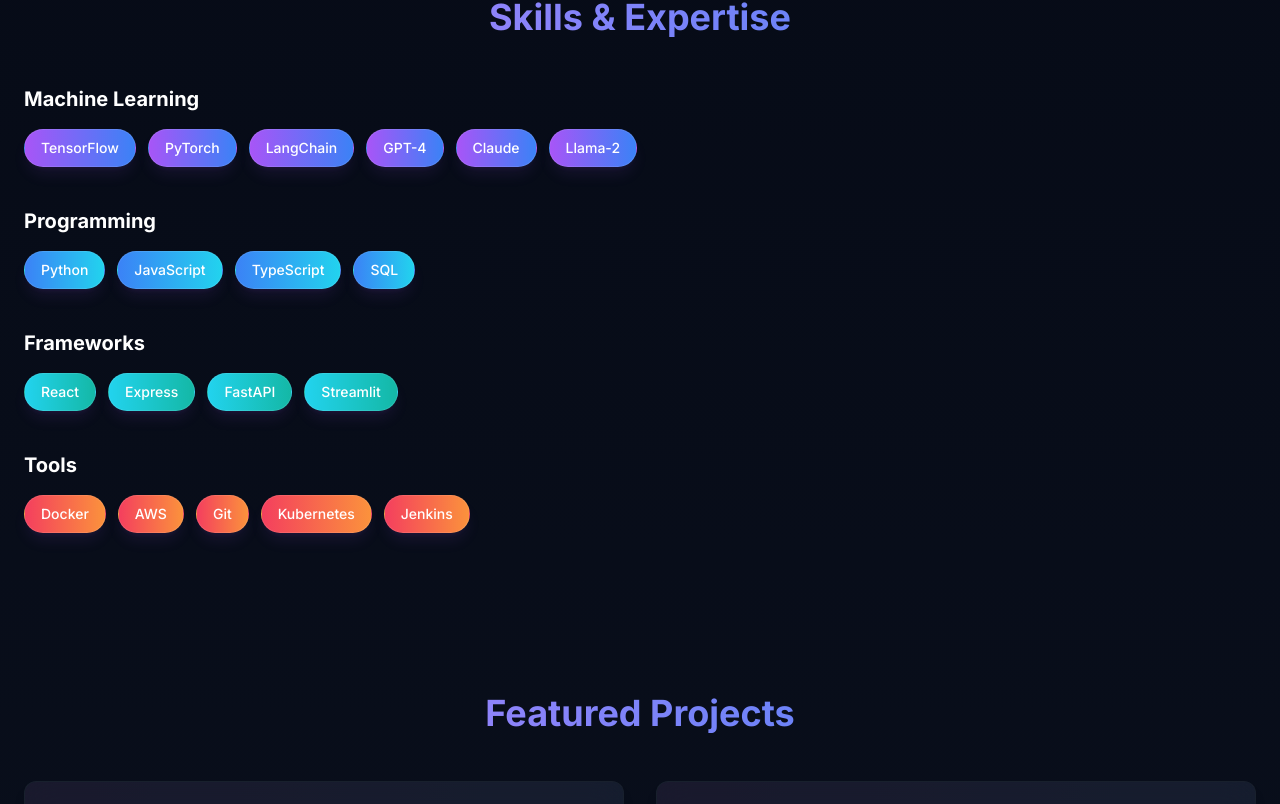
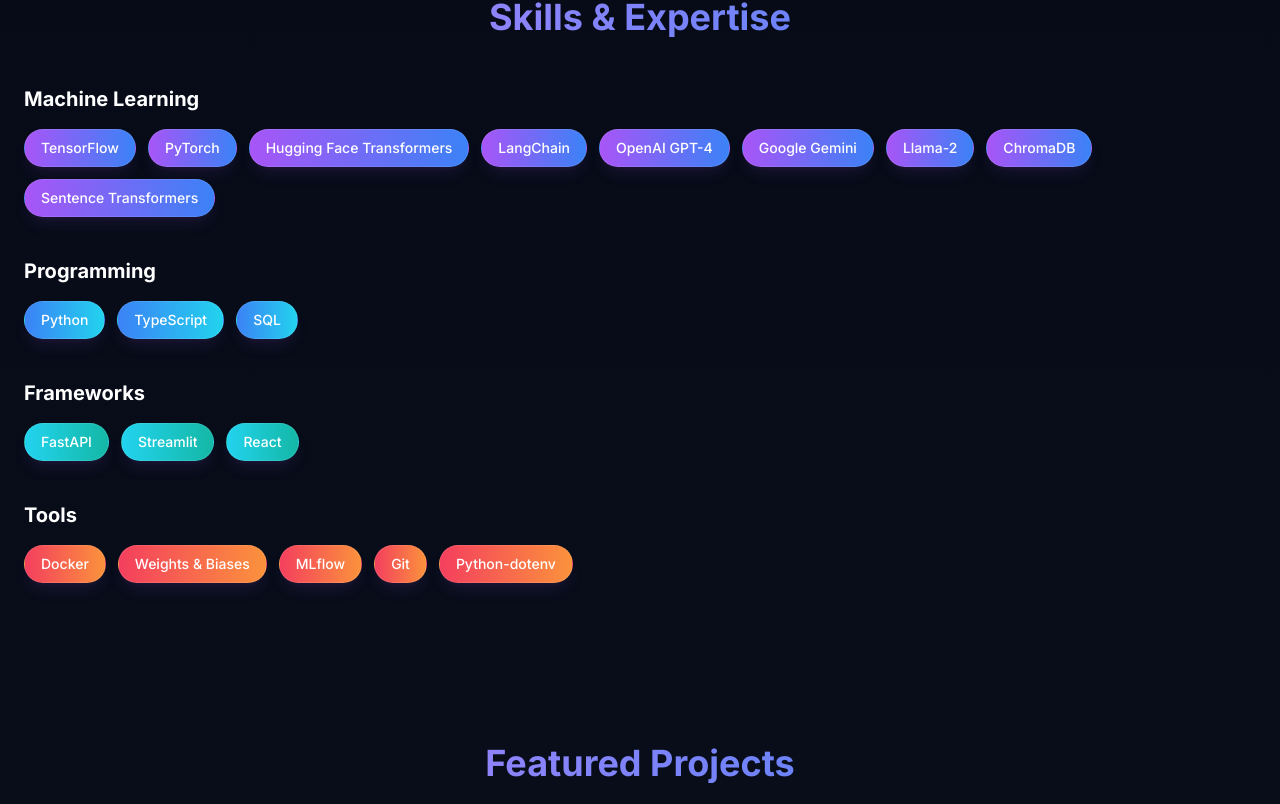
Before and after one commit to subhashithv/Portfolio, a React (Vite) app: page / in a window 1280 px wide. Shown: the part 1551-2355 px from the top of the page. Built offline with nearby package versions, Linux system fonts and the light colour scheme; grey boxes are pictures that could not be loaded.

Commit message:
Roll Out v5

```diff
--- a/src/components/sections/Blog.tsx
+++ b/src/components/sections/Blog.tsx
@@ -4,6 +4,7 @@
 import Card from '../ui/Card';
 import { blogPosts } from '../../data/blogPosts';
 import { ArrowRight } from 'lucide-react';
+
 
 const Blog: React.FC = () => {
   return (
--- a/src/data/blogPosts.ts
+++ b/src/data/blogPosts.ts
@@ -1,5 +1,5 @@
 import { BlogPost } from '../types';
-
+import articleImage from '../../assets/Article1.png';
 export const blogPosts: BlogPost[] = [
   {
     id: 1,
@@ -27,10 +27,19 @@
   },
   {
     id: 4,
-    title: "Generative AI for Creative Expression",
+    title: "Inspiring the Next Generation",
     summary: "Exploring the intersection of art and artificial intelligence through interactive workshops.",
     date: "October 2023",
     image: "https://images.pexels.com/photos/8386440/pexels-photo-8386440.jpeg",
     link: "#"
-  }
+  },
+  {
+  id: 4,
+  title: "Igniting Curiosity in Young Minds with AI",
+  summary: "Sharing my experience conducting an AI awareness session for school students, aiming to inspire and mentor the next generation of innovators.",
+  date: "May 2025",
+  image: articleImage , // Replace with your own if preferred
+  link: "https://www.linkedin.com/pulse/inspiring-next-generation-journey-erode-hindu-kalvi-nilayam-v-x8eic"
+}
+
 ];
--- a/src/data/projects.ts
+++ b/src/data/projects.ts
@@ -13,16 +13,16 @@
     id: 2,
     title: "AI-Powered Resume Parser",
     description: "Fine-tuned NLP models to automate resume screening with 92% accuracy, cutting HR workload by 60%.",
-    technologies: ["BERT", "ChatGPT", "Python", "FastAPI"],
+    technologies: ["Spacy","ChromaDB","Gemini", "Python"],
     image: "https://images.pexels.com/photos/8728556/pexels-photo-8728556.jpeg",
     link: "https://github.com/subhashithv/LLM-Career-Guide"
   },
   {
     id: 3,
-    title: "Generative AI Art Workshop",
-    description: "Created interactive tools for digital art generation, adopted by 200+ students for creative projects.",
-    technologies: ["GANs", "Streamlit", "Python", "React"],
+    title: "AI-Powered Git Code Review Backend System",
+    description: "Ceated an intelligent backend system that fetches code directly from Git repositories and performs automated reviews. It highlights potential issues, suggests improvements, and ensures adherence to best practices across every commit..",
+    technologies: ["GANs", "NodeJS","JavaScript", "Python"],
     image: "https://images.pexels.com/photos/8370954/pexels-photo-8370954.jpeg",
-    link: "#"
+    link: "https://github.com/subhashithv/code-fix-backend"
   }
 ];
--- a/src/data/skills.ts
+++ b/src/data/skills.ts
@@ -1,30 +1,31 @@
 import { Skill } from '../types';
 
 export const skills: Skill[] = [
-  // Machine Learning
+  // Machine Learning & Deep Learning
   { id: 1, name: "TensorFlow", category: "machine-learning" },
   { id: 2, name: "PyTorch", category: "machine-learning" },
-  { id: 3, name: "LangChain", category: "machine-learning" },
-  { id: 4, name: "GPT-4", category: "machine-learning" },
-  { id: 5, name: "Claude", category: "machine-learning" },
-  { id: 6, name: "Llama-2", category: "machine-learning" },
+  { id: 3, name: "Hugging Face Transformers", category: "machine-learning" },
+  { id: 4, name: "LangChain", category: "machine-learning" },
+  { id: 5, name: "OpenAI GPT-4", category: "machine-learning" },
+  { id: 6, name: "Google Gemini", category: "machine-learning" },
+  { id: 7, name: "Llama-2", category: "machine-learning" },
+  { id: 8, name: "ChromaDB", category: "machine-learning" },
+  { id: 9, name: "Sentence Transformers", category: "machine-learning" },
 
   // Programming Languages
-  { id: 7, name: "Python", category: "programming" },
-  { id: 8, name: "JavaScript", category: "programming" },
-  { id: 9, name: "TypeScript", category: "programming" },
-  { id: 10, name: "SQL", category: "programming" },
+  { id: 10, name: "Python", category: "programming" },
+  { id: 11, name: "TypeScript", category: "programming" },
+  { id: 12, name: "SQL", category: "programming" },
 
   // Frameworks
-  { id: 11, name: "React", category: "frameworks" },
-  { id: 12, name: "Express", category: "frameworks" },
   { id: 13, name: "FastAPI", category: "frameworks" },
   { id: 14, name: "Streamlit", category: "frameworks" },
+  { id: 15, name: "React", category: "frameworks" },
 
-  // Tools
-  { id: 15, name: "Docker", category: "tools" },
-  { id: 16, name: "AWS", category: "tools" },
-  { id: 17, name: "Git", category: "tools" },
-  { id: 18, name: "Kubernetes", category: "tools" },
-  { id: 19, name: "Jenkins", category: "tools" }
+  // Tools & DevOps (ML-Relevant Only)
+  { id: 16, name: "Docker", category: "tools" },
+  { id: 17, name: "Weights & Biases", category: "tools" },
+  { id: 18, name: "MLflow", category: "tools" },
+  { id: 19, name: "Git", category: "tools" },
+  { id: 20, name: "Python-dotenv", category: "tools" },
 ];
```
Also changed, not shown: src/assets/Article1.png (added).
